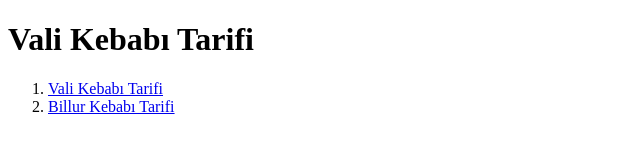
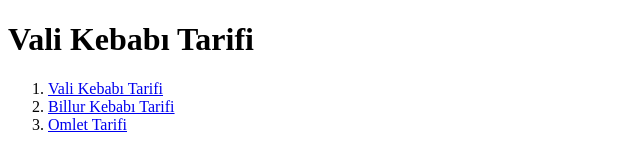
Before and after one commit to mhtpkrkgz22-crypto/HtmlTarifler, a plain HTML site: page index.html in a window 1280 px wide. Shown: the whole page, without its empty margins (0-640 px from the left). Drawn offline with Linux system fonts and the light colour scheme.

Commit message:
omlet.html link added to list on the index.html

```diff
--- a/index.html
+++ b/index.html
@@ -11,6 +11,7 @@
     <ol>
     <li><a href="recipes/valikebabi.html" target="_blank" >Vali Kebabı Tarifi</a></li>
     <li><a href="recipes/billurkebabi.html" target="_blank">Billur Kebabı Tarifi</a></li>
+    <li><a href="recipes/omlet.html" target="_blank">Omlet Tarifi</a></li>
     </ol>
 </body>
 </html>
```
